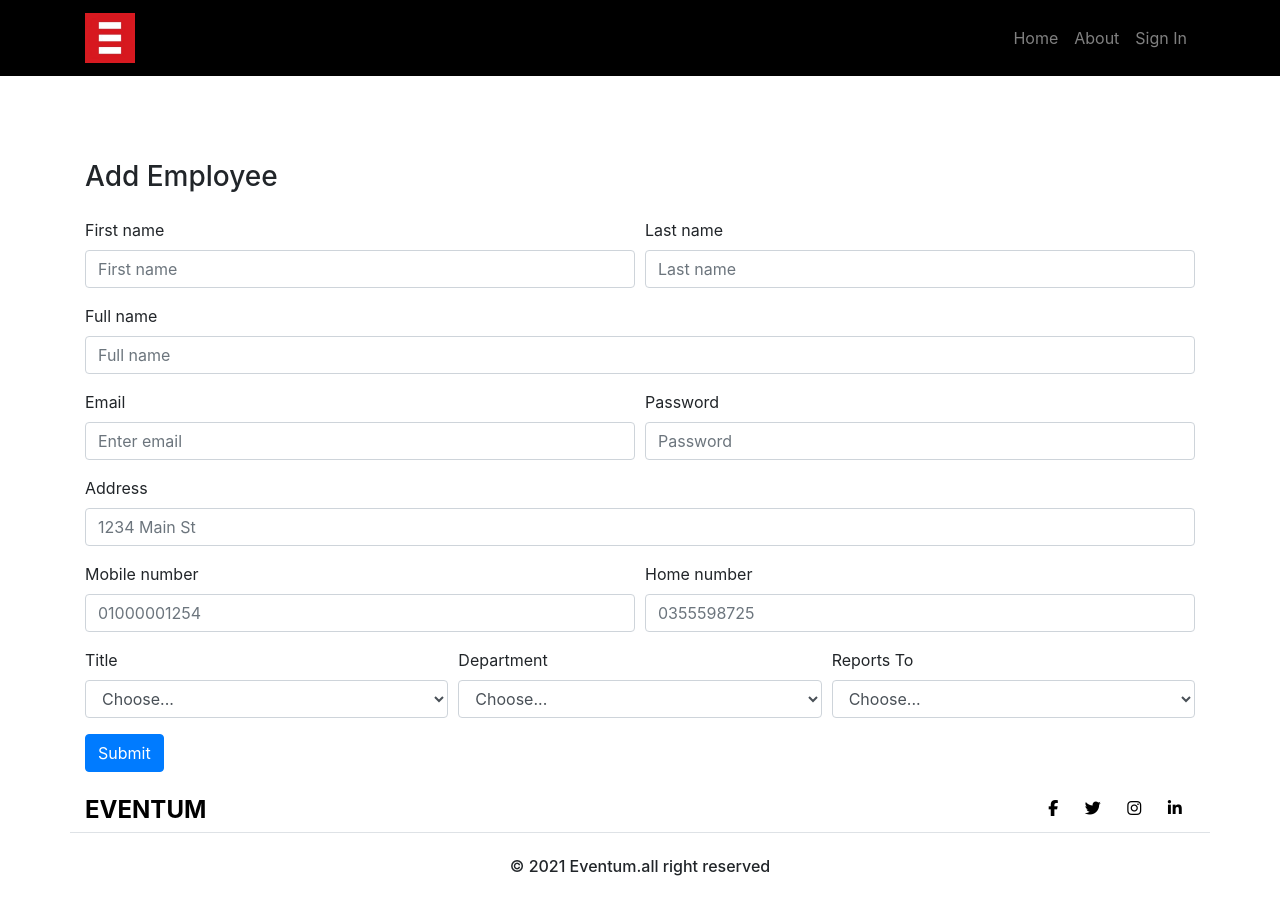
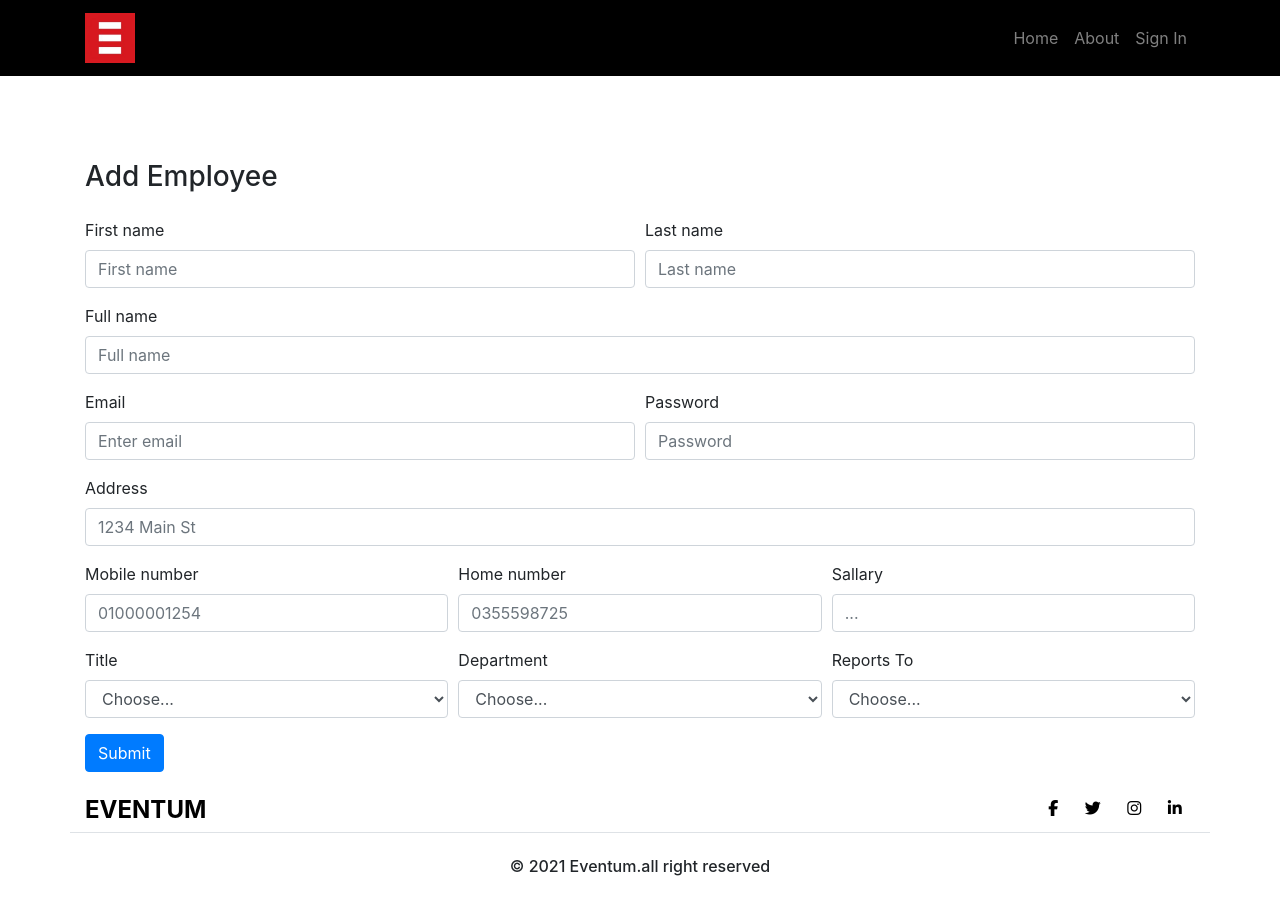
Before and after one commit to mazenElhammamy/HRS, a React (Create React App) app in the folder frontend/: page /addEmployee in a window 1280 px wide. Shown: the top 914 px of the page. Built offline with nearby package versions, Linux system fonts and the light colour scheme.

Commit message:
Add sallary field to employee form / update employee schema / add sallary validation

```diff
--- a/frontend/src/Schema/EmployeeFormSchema.js
+++ b/frontend/src/Schema/EmployeeFormSchema.js
@@ -35,6 +35,10 @@ export const Schema = Joi.object({
         .trim()
         .regex(/^[0-9]{9}$/),
 
+    sallary: Joi.string()
+        .trim()
+        .regex(/^[0-9]{9}$/),
+
     password: Joi.string().messages({
         "string.pattern.base": "Password is in correct"
     })
--- a/frontend/src/components/AddEmployee.js
+++ b/frontend/src/components/AddEmployee.js
@@ -11,8 +11,8 @@ const initialState = {
         password: '',
         mobileNumber: '',
         homeNumber: '',
+        sallary:"",
         address: "",
-        sallary: null,
         title: "",
         Department: "",
         mangerName: "",
@@ -153,7 +153,16 @@ export default class AddEmployee extends Component {
                         />
                         {this.state.errorMap.homeNumber && <div className="alert alert-danger">{this.state.errorMap.homeNumber}</div>}
                     </Form.Group>
-
+                    <Form.Group as={Col} controlId="formGridLastName"
+                        >
+                        <Form.Label>Sallary</Form.Label>
+                        <Form.Control type="text" placeholder="..."
+                        onChange={this.handleChange}
+                        value={this.state.employee.sallary}
+                        name="sallary"
+                        />
+                        {this.state.errorMap.sallary && <div className="alert alert-danger">{this.state.errorMap.sallary}</div>}
+                    </Form.Group>
                 </Form.Row>
                 <Form.Row>
                     <Form.Group as={Col} controlId="formGridState">
```
Also changed, not shown: 1 other file (tests, documents, lock files or other folders).
